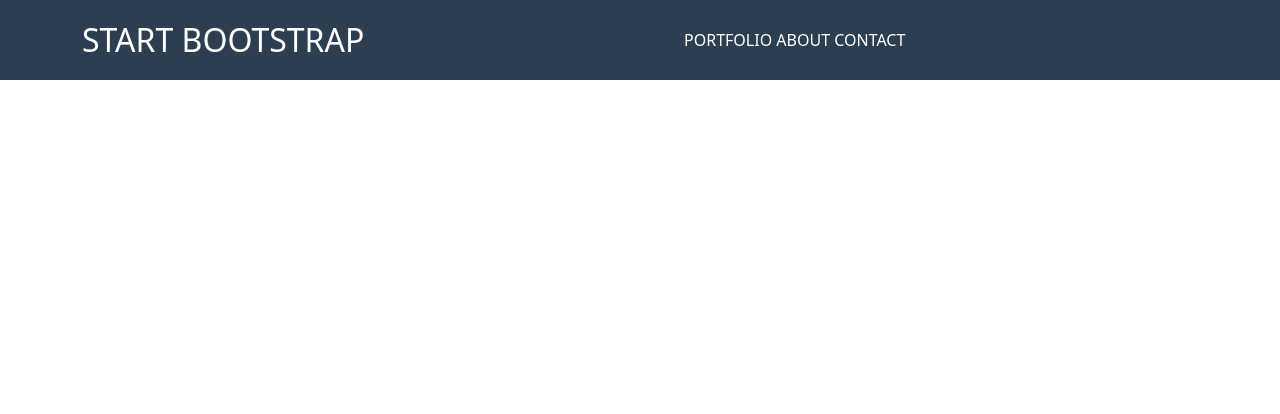
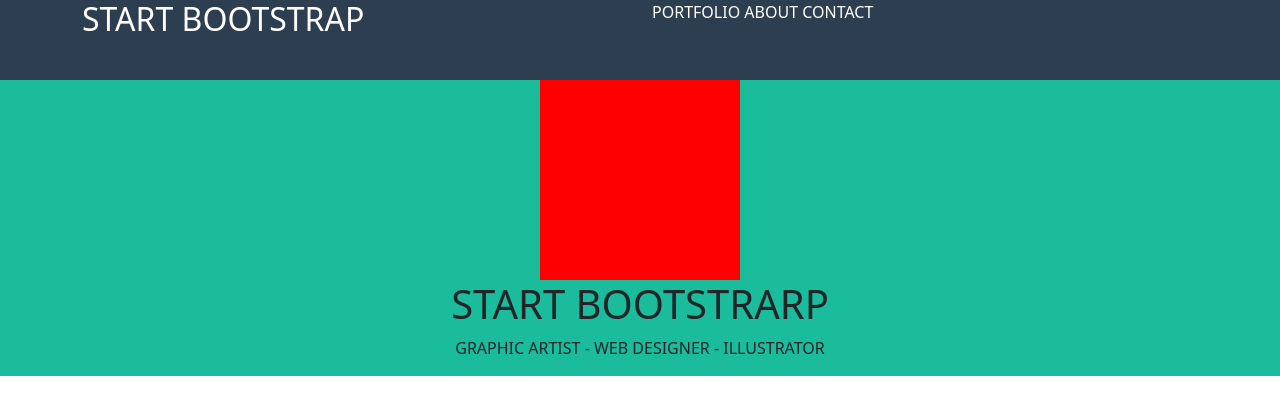
Before and after one commit to Pietroarmill/html-css-bootstrap-freelancer, a plain HTML site: page index.html in a window 1280 px wide. Drawn offline with nearby package versions, Linux system fonts and the light colour scheme.

Commit message:
banner completato

```diff
--- a/css/style.css
+++ b/css/style.css
@@ -6,6 +6,7 @@
 }
 
 ul {
+    padding: 0;
     list-style: none;
 }
 
@@ -19,18 +20,10 @@ header {
     color: white;
     background-color: #2c3e50;
     height: 80px;
-    position: relative;
-}
-
-.menu-nav ul,
-header .title,
-header .burger {
-    position: absolute;
-    top: 50%;
-    transform: translateY(-50%);
 }
 
 header .burger {
+    width: 45px;
     font-size: 1.5rem;
     padding: 2px 10px;
     border: 1px solid white;
@@ -53,3 +46,21 @@ header .menu-nav {
     }
 
 }
+
+/* MAIN */
+main .banner {
+    background-color: #1abc9c;
+    display: flex;
+    flex-direction: column;
+    align-items: center;
+}
+
+.banner .banner-img {
+    width: 200px;
+    height: 200px;
+    background-color: red;
+}
+
+.banner .banner-text {
+    text-align: center;
+}
--- a/index.html
+++ b/index.html
@@ -21,11 +21,11 @@
     <!-- Header -->
     <header>
         <div class="container">
-            <div class="row justify-content-between">
+            <div class="row">
                 <div class="col-9 col-md-6">
                     <h2 class="title">START BOOTSTRAP</h2>
                 </div>
-                <div class="col-3 col-md-6">
+                <div class="col-3 col-md-6 justify-content-end">
                     <div class="burger"><i class="fas fa-bars"></i></div>
                     <div class="menu-nav">
                         <ul>
@@ -42,7 +42,24 @@
 
     <!-- Main -->
     <main>
+        <div class="banner">
+            <div class="banner-img">
 
+            </div>
+            <div class="banner-text">
+                <h1>START BOOTSTRARP</h1>
+                <ul>
+                    <li>GRAPHIC ARTIST</li>
+                    <li>-</li>
+                    <li>WEB DESIGNER</li>
+                    <li>-</li>
+                    <li>ILLUSTRATOR</li>
+                </ul>
+            </div>
+
+        </div>
+
+        <section class="main-content"></section>
     </main>
     <!-- /Main -->
 
```
